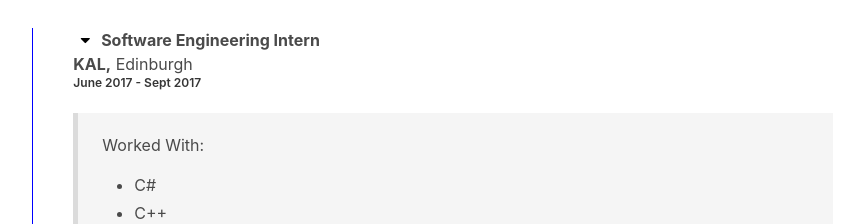
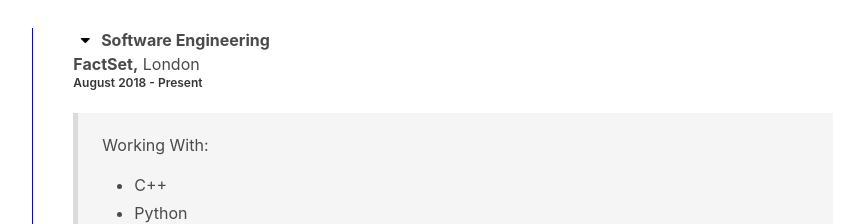
Before and after one commit to rdtscp/resume, a React (Create React App) app: page / in a window 1280 px wide. Shown: the part 728-952 px from the top of the page, without its empty margins (190-1044 px from the left). Built offline with nearby package versions, Linux system fonts and the light colour scheme; no server answers.

Commit message:
Add current role.

```diff
--- a/src/Views/CompiledCV.js
+++ b/src/Views/CompiledCV.js
@@ -7,10 +7,10 @@ class CompiledCV extends Component {
     return (
       <div className="columns">
 
-        <div className="column"></div>
+        <div className="column" />
         <div className="column is-two-thirds">
           <div className="darkMode">
-            <a><span className="icon black"  onClick={this.props.viewSource}><i className="fa fa-2x fa-code"></i></span>&nbsp;</a>
+            <a><span className="icon black" onClick={this.props.viewSource}><i className="fa fa-2x fa-code"></i></span>&nbsp;</a>
           </div>
 
           {/* Name */}
@@ -22,7 +22,7 @@ class CompiledCV extends Component {
               <h2 className="subtitle">
                 <span className="icon"><i className="fa fa-terminal"></i></span>Software Developer
                 <br />
-                <a style={{fontSize: 14}} href="https://acwilson96.github.io/acwilson96.pdf">Download</a>
+                <a style={{ fontSize: 14 }} href="https://acwilson96.github.io/acwilson96.pdf">Download</a>
               </h2>
             </div>
           </div>
@@ -51,6 +51,14 @@ class CompiledCV extends Component {
             <span className="icon is-large"><i className="fa   fa-briefcase"></i></span> &nbsp;
             <u>Work Experience</u>
           </h3>
+          <WorkEntry title="Software Engineering" company="FactSet" location="London" date="August 2018 - Present" endyear={(new Date()).getFullYear()}>
+            Working With:
+            <ul>
+              <li>C++</li>
+              <li>Python</li>
+            </ul>
+          </WorkEntry>
+          <br />
           <WorkEntry title="Software Engineering Intern" company="KAL" location="Edinburgh" date="June 2017 - Sept 2017" endyear="2017">
             Worked With:
             <ul>
@@ -160,7 +168,7 @@ class CompiledCV extends Component {
 
 
         </div>
-        <div className="column"></div>
+        <div className="column" />
       </div>
     );
   }
```
Lines whose indentation alone changed are shown as unchanged.
